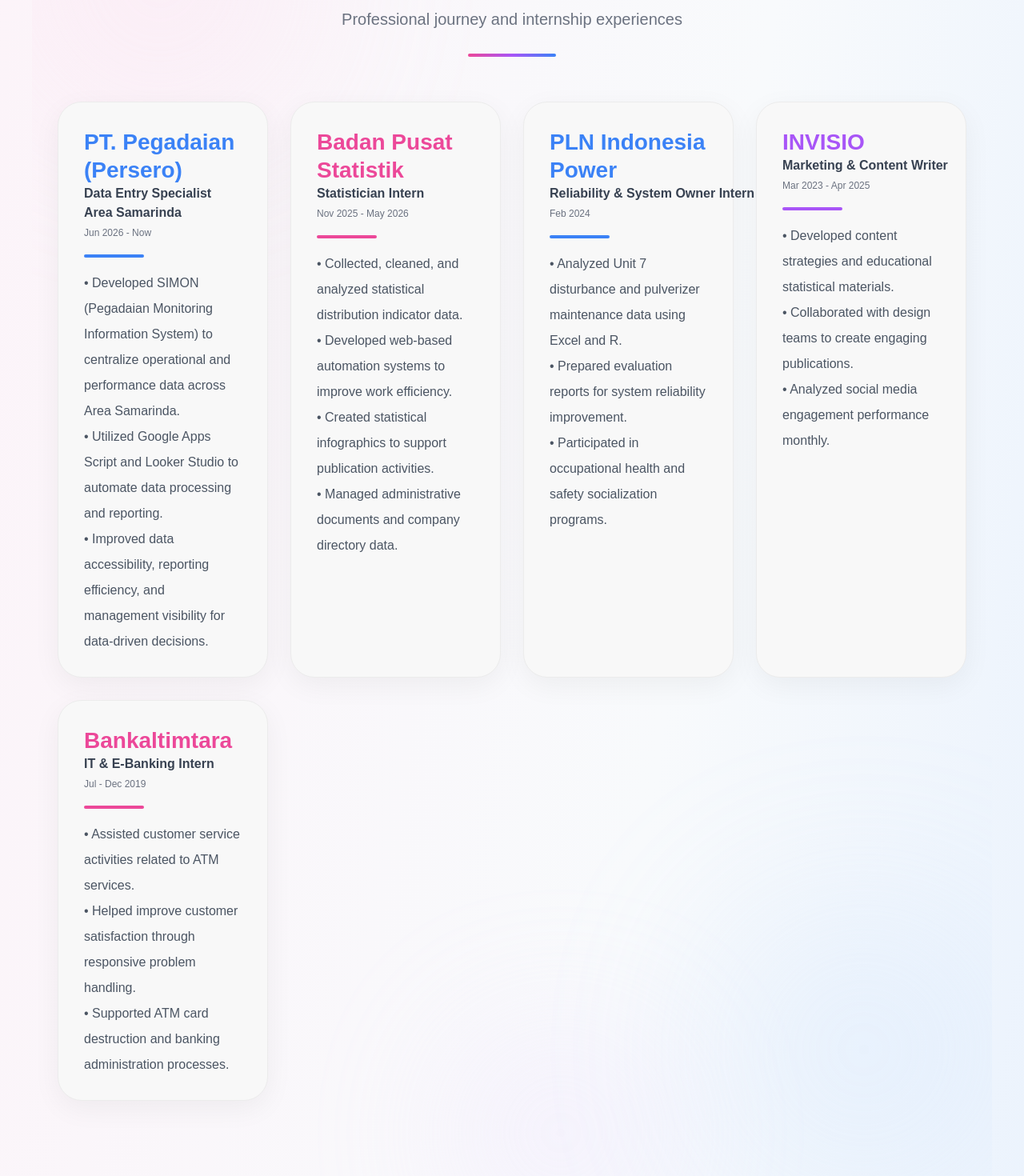
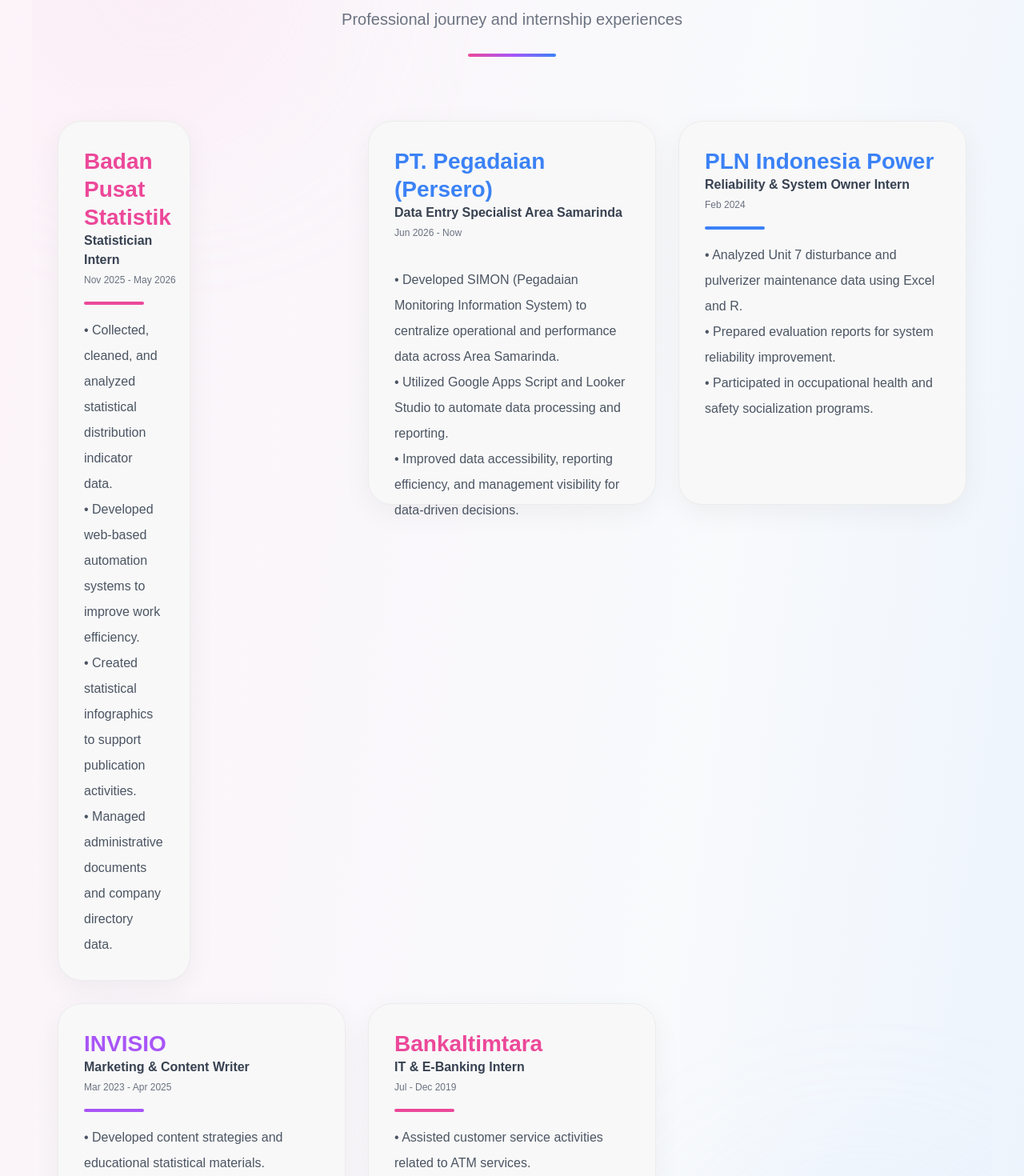
Before and after one commit to lintangntyas/portfolio, a Next.js app: page / in a window 1280 px wide. Shown: the part 1960-3430 px from the top of the page at 80% size. Built offline with nearby package versions, Linux system fonts and the light colour scheme.

Commit message:
Update page.js

```diff
--- a/app/page.js
+++ b/app/page.js
@@ -348,17 +348,12 @@ export default function Home() {
         <div
           className="
             grid
-            -mt-6
-
             grid-cols-1
             md:grid-cols-2
-            xl:grid-cols-4
-
+            xl:grid-cols-6
             gap-7
-
             max-w-[1700px]
             mx-auto
-
             relative
             z-10
           "
@@ -379,7 +374,12 @@ export default function Home() {
               hover:-translate-y-1
               flex
               flex-col
-            "
+              w-full
+              xl:h-[480px]
+              xl:col-span-2 xl:col-start-1 xl:row-start-1
+              w-full
+              xl:h-[480px]
+              xl:col-span-2 xl:col-start-3 xl:row-start-1"
           >
             <div className="relative">
               <div className="flex-1">
@@ -561,7 +561,9 @@ export default function Home() {
 
               flex
               flex-col
-            "
+              w-full
+              xl:h-[480px]
+              xl:col-span-2 xl:col-start-5 xl:row-start-1"
           >
 
             <div className="relative">
@@ -655,7 +657,9 @@ export default function Home() {
 
               flex
               flex-col
-            "
+              w-full
+              xl:h-[480px]
+              xl:col-span-2 xl:col-start-1 xl:row-start-2"
           >
 
             <div className="relative">
@@ -749,7 +753,9 @@ export default function Home() {
 
               flex
               flex-col
-            "
+              w-full
+              xl:h-[480px]
+              xl:col-span-2 xl:col-start-3 xl:row-start-2"
           >
 
             <div className="relative">
@@ -1055,6 +1061,40 @@ export default function Home() {
             <div className="mt-8">
               <a
                 href="https://drive.google.com/file/d/1HGpwJUetVISlyq37NRKfKkzR5dGZjpmF/view?usp=sharing"
+                target="_blank"
+                rel="noopener noreferrer"
+                className="inline-block border-2 border-black px-6 py-3 rounded-full font-medium hover:bg-black hover:text-white transition duration-300"
+              >
+                Live Demo
+              </a>
+            </div>
+          </div>
+
+
+          {/* PROJECT 7 */}
+          <div className="bg-white/70 backdrop-blur-lg border border-black/10 rounded-[40px] p-8 shadow-xl hover:-translate-y-2 transition duration-300">
+
+            <img
+              src="/project7.png"
+              alt="Dashboard SIMON"
+              className="w-full h-[240px] object-cover rounded-3xl mb-8"
+            />
+
+            <h2 className="text-2xl font-bold text-green-600 mb-2">
+              Dashboard SIMON
+            </h2>
+
+            <p className="text-sm text-gray-500 mb-5">
+              Jun 2026 - Sept 2026
+            </p>
+
+            <p className="text-gray-700 leading-relaxed text-justify">
+              <strong>SIMON (Pegadaian Monitoring Information System)</strong> is an integrated monitoring dashboard developed to centralize <strong>operational and performance information for Area Samarinda</strong> in a single system, making data easier to access, monitor, and utilize for data-driven decision-making.
+            </p>
+
+            <div className="mt-8">
+              <a
+                href="https://drive.google.com/file/d/101S2-pzy4Go9lsTAKogjIqWru_DJJQNJ/view?usp=drive_link"
                 target="_blank"
                 rel="noopener noreferrer"
                 className="inline-block border-2 border-black px-6 py-3 rounded-full font-medium hover:bg-black hover:text-white transition duration-300"
```
